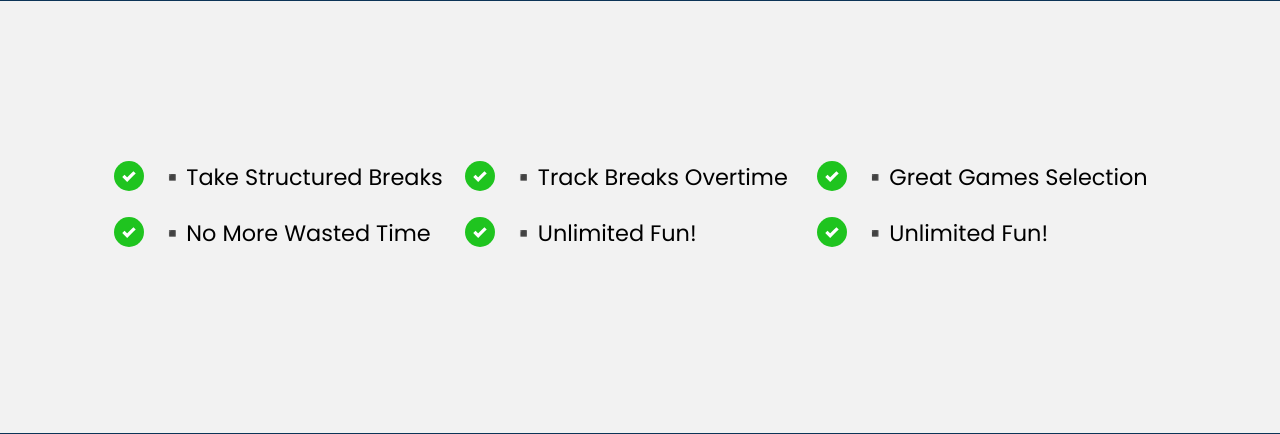
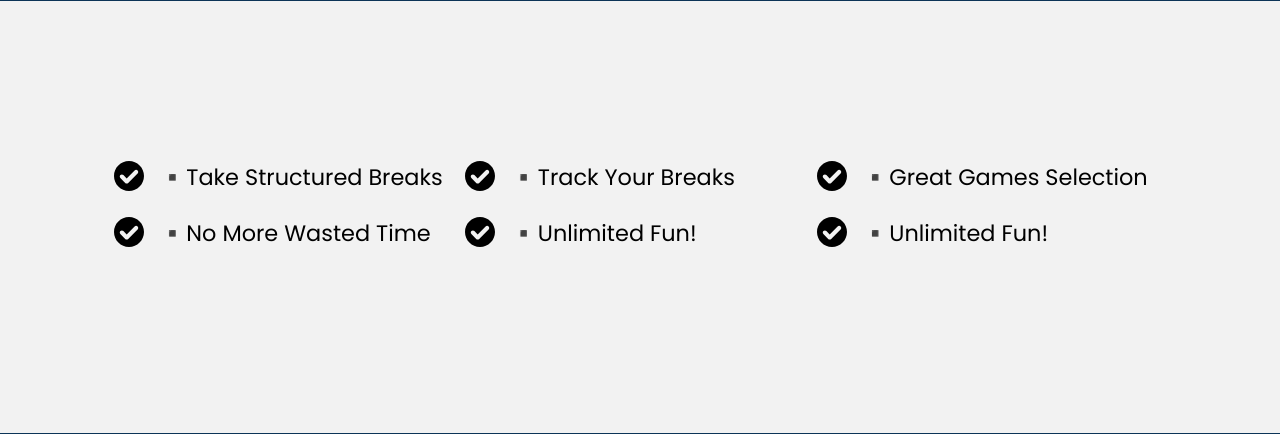
Before and after one commit to chiarapascucci/cfgTeam123, a Flask app: page / in a window 1280 px wide. Shown: the part 623-1057 px from the top of the page. Run offline with Flask 2, Linux system fonts and the light colour scheme; parts of the project's set-up code (start-up, migrations or seed data) failed here and were passed over; some libraries are stand-ins or nearby versions.

Commit message:
minor tweaks

```diff
--- a/FINALPROJECT/static/boostrap/main.css
+++ b/FINALPROJECT/static/boostrap/main.css
@@ -122,7 +122,7 @@ ul.features-list li:before {
   position: absolute;
   width: 20px;
   height: 20px;
-  background-image: url('../static/images/bullet.svg');
+  background-image: url('../static/images/tick.svg');
   background-size: contain;
   margin-right: 0.5em;
 }
--- a/FINALPROJECT/templates/home.html
+++ b/FINALPROJECT/templates/home.html
@@ -25,7 +25,7 @@
         <div class="container">
             <ul class="features-list">
                 <li>▪️Take Structured Breaks</li>
-                <li>▪️Track Breaks Overtime</li>
+                <li>▪️Track Your Breaks</li>
                 <li>▪️Great Games Selection</li>
                 <li>▪️No More Wasted Time</li>
                 <li>▪️Unlimited Fun!</li>
```
